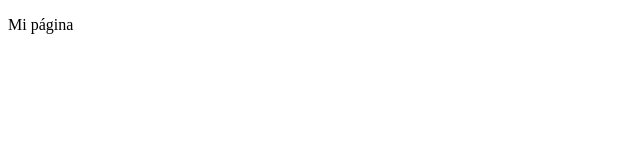
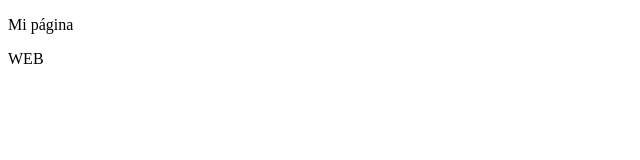
Before and after one commit to bloodyask/mi-primera-pagina-web, a plain HTML site: page index.html in a window 1280 px wide. Shown: the full height of the page, 0-640 px from the left. Drawn offline with Linux system fonts and the light colour scheme.

Commit message:
a todo tren

```diff
--- a/index.html
+++ b/index.html
@@ -8,5 +8,7 @@
 </head>
 <body>
   <p>Mi página</p>
+  <!-- agre un cambio al archivo -->
+  <p>WEB</p>
 </body>
 </html>
```
